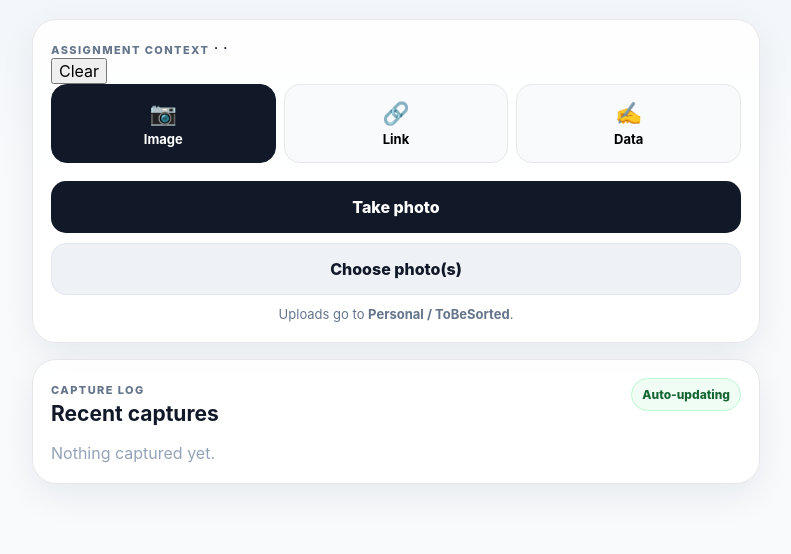
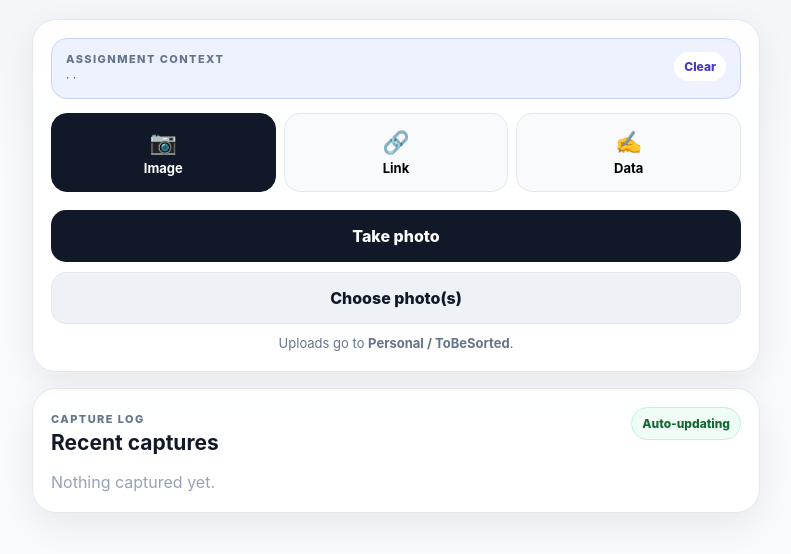
Before and after one commit to snwhunter/smart-capturer, a website with bundled scripts: page public/index.html in a window 1280 px wide. Shown: the part 144-698 px from the top of the page, without its empty margins (244-1035 px from the left). Built offline with nearby package versions, Linux system fonts and the light colour scheme.

Commit message:
Add preloaded capture context: update public/styles.css

```diff
--- a/public/styles.css
+++ b/public/styles.css
@@ -10,6 +10,11 @@ h2 { margin:3px 0 0; font-size:21px; }
 p { color:#64748b; margin:0; line-height:1.45; }
 .eyebrow { font-size:11px; font-weight:800; letter-spacing:.13em; color:#64748b; }
 .card { background:rgba(255,255,255,.94); border:1px solid #e5e7eb; box-shadow:0 12px 35px rgba(15,23,42,.07); border-radius:24px; padding:18px; margin-bottom:16px; }
+.launch-context { display:flex; align-items:flex-start; justify-content:space-between; gap:12px; padding:13px 14px; margin-bottom:14px; border-radius:16px; background:#eef2ff; border:1px solid #c7d2fe; }
+.launch-context strong,.launch-context span { display:block; }
+.launch-context strong { margin-top:3px; line-height:1.3; }
+.launch-context-meta { margin-top:4px; color:#475569; font-size:12px; }
+.clear-context { border:0; border-radius:999px; padding:7px 10px; background:white; color:#4338ca; font-size:12px; font-weight:800; }
 .mode-grid { display:grid; grid-template-columns:repeat(3,1fr); gap:8px; margin-bottom:18px; }
 .mode { border:1px solid #e5e7eb; border-radius:16px; background:#f8fafc; padding:15px 8px; display:flex; flex-direction:column; gap:5px; align-items:center; font-size:22px; }
 .mode span { font-size:13px; font-weight:700; }
@@ -47,6 +52,7 @@ textarea { resize:vertical; }
 .recent-body { min-width:0; }
 .recent-meta,.recent-message { font-size:12px; color:#64748b; margin-top:3px; }
 .recent-destination { font-size:12px; font-weight:750; color:#1d4ed8; margin-top:4px; }
+.recent-context { font-size:12px; font-weight:750; color:#4338ca; margin-top:4px; overflow:hidden; text-overflow:ellipsis; white-space:nowrap; }
 .recent-item.failed .recent-meta { color:#b91c1c; }
 .recent-item.uploading .recent-meta,.recent-item.queued .recent-meta { color:#92400e; }
 .muted { color:#94a3b8; }
```
